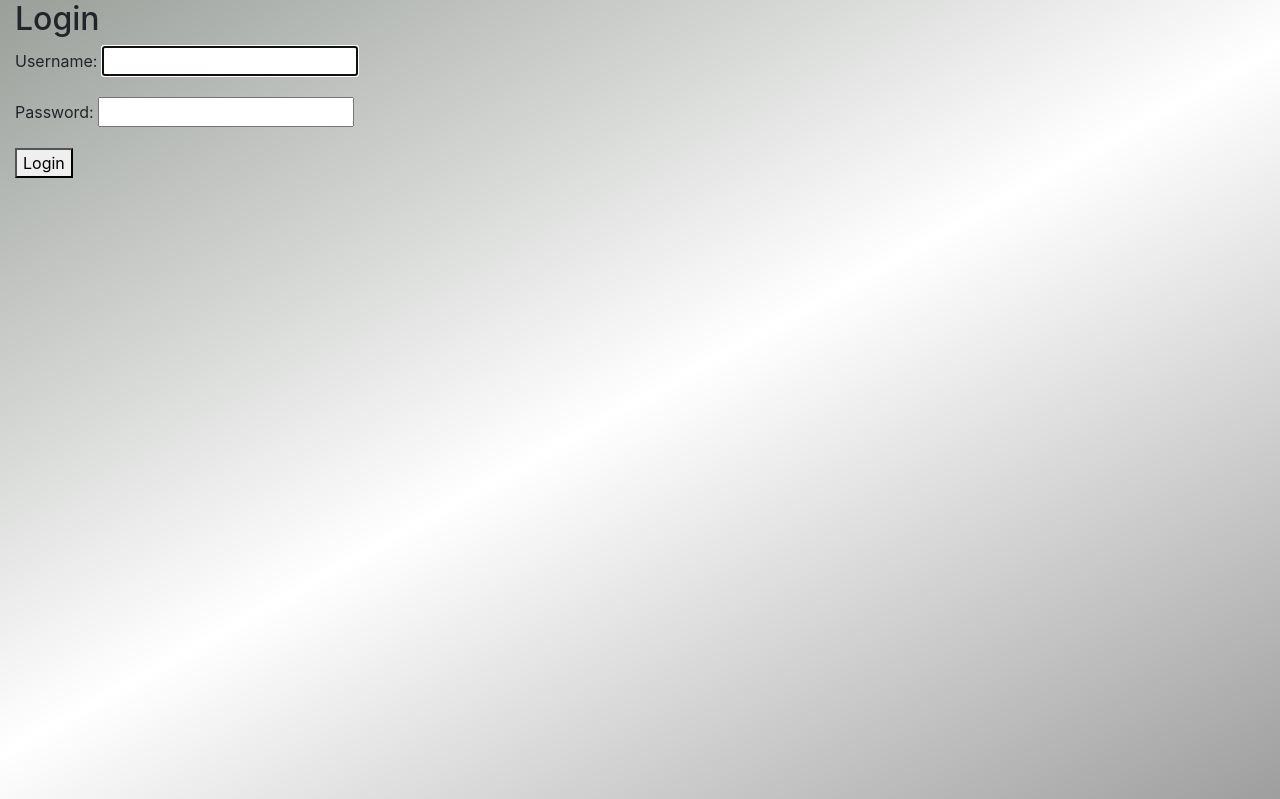
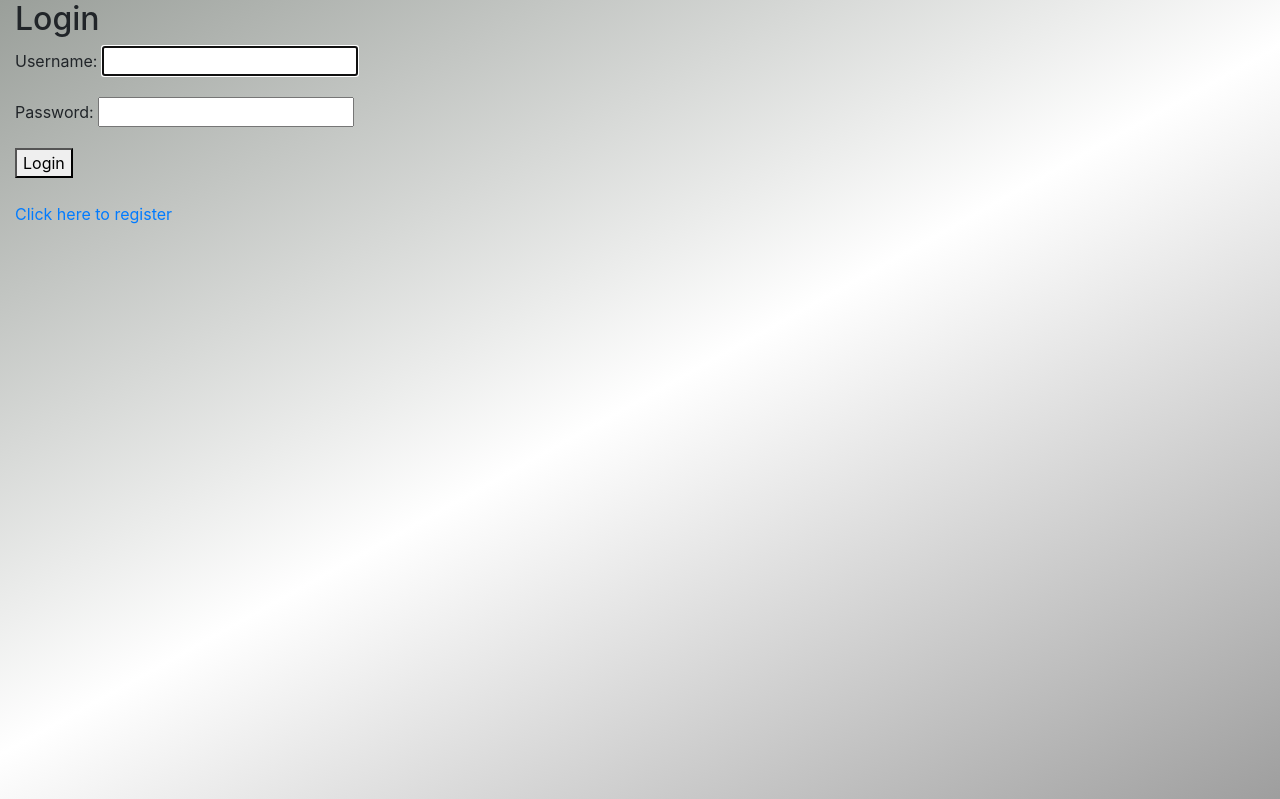
Before and after one commit to jasonmedelson/daybreakApp, a Django app: page /login/ in a window 1280 px wide. Shown: the part 74-873 px from the top of the page. Run offline with Django 3.2, Linux system fonts and the light colour scheme; some libraries are stand-ins or nearby versions.

```diff
--- a/mainApp/templates/registration/login.html
+++ b/mainApp/templates/registration/login.html
@@ -11,6 +11,8 @@
                 {{ form.as_p }}
                 <button type="submit">Login</button>
                 </form>
+                <br/>
+                <a href="{% url 'signup'%}">Click here to register</a>
             </div>
         </div>
     </div>
```
